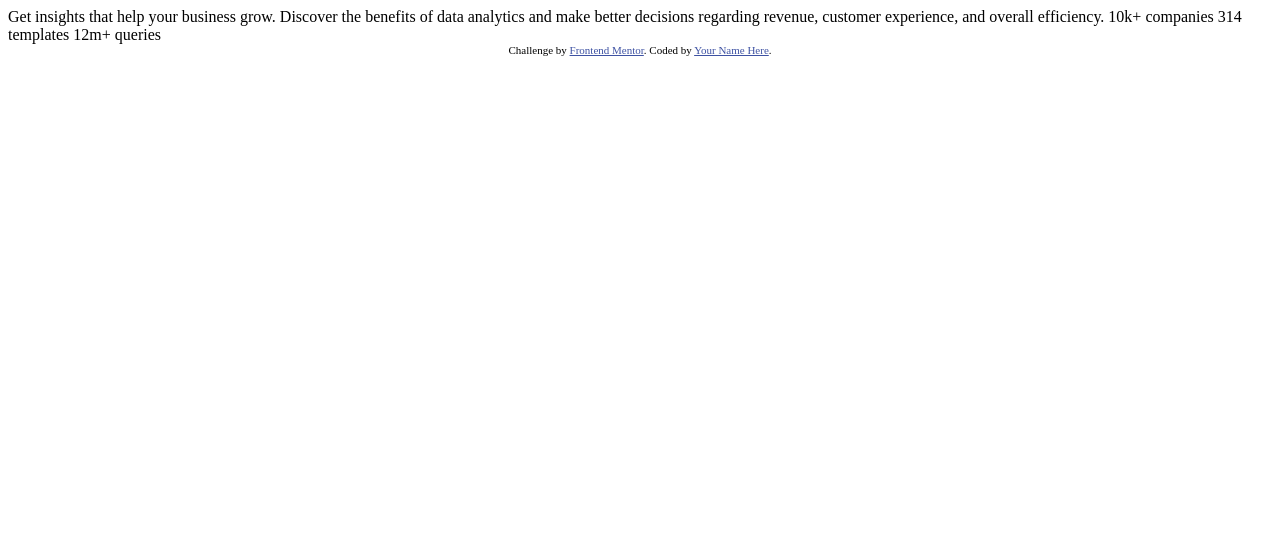
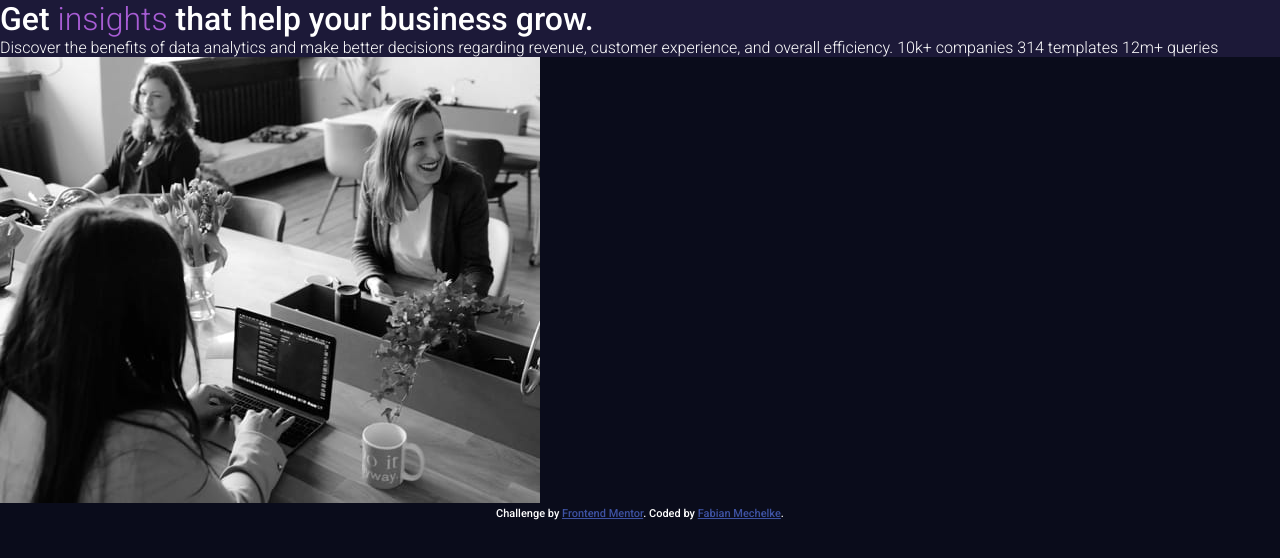
Before and after one commit to maxseidlitz/frontend-mentor, a plain HTML site: page stats-preview-card-component/stats-preview-card-component-main/index.html in a window 1280 px wide. Drawn offline with Linux system fonts and the light colour scheme.

Commit message:
simple styling

```diff
--- a/stats-preview-card-component/stats-preview-card-component-main/index.html
+++ b/stats-preview-card-component/stats-preview-card-component-main/index.html
@@ -5,7 +5,7 @@
   <meta name="viewport" content="width=device-width, initial-scale=1.0"> <!-- displays site properly based on user's device -->
 
   <link rel="icon" type="image/png" sizes="32x32" href="./images/favicon-32x32.png">
-
+  <link rel="stylesheet" href="styles.css">
   <title>Frontend Mentor | Stats preview card component</title>
 
   <!-- Feel free to remove these styles or customise in your own stylesheet 👍 -->
@@ -15,19 +15,24 @@
   </style>
 </head>
 <body>
+  <div class="card">
+    <h1>Get <a style="color: #A85DD5;">insights</a> that help your business grow.</h1>
 
-  Get insights that help your business grow.
+    <a>Discover the benefits of data analytics and make better decisions regarding revenue, customer
+    experience, and overall efficiency.</a>
 
-  Discover the benefits of data analytics and make better decisions regarding revenue, customer
-  experience, and overall efficiency.
+    <a>10k+ companies</a>
+    <a>314 templates</a>
+    <a>12m+ queries</a>
+  </div>
 
-  10k+ companies
-  314 templates
-  12m+ queries
+  <div class="card-img">
+    <img src="images/image-header-desktop.jpg" alt="team-desktop">
+  </div>
 
   <div class="attribution">
     Challenge by <a href="https://www.frontendmentor.io?ref=challenge" target="_blank">Frontend Mentor</a>.
-    Coded by <a href="#">Your Name Here</a>.
+    Coded by <a href="#">Fabian Mechelke</a>.
   </div>
 </body>
 </html>
--- /dev/null
+++ b/stats-preview-card-component/stats-preview-card-component-main/styles.scss
@@ -0,0 +1,33 @@
+@import url('https://fonts.googleapis.com/css2?family=Roboto:wght@300;400;500&display=swap');
+
+* {
+    margin: 0px;
+    padding: 0px;
+    box-sizing: border-box;
+    font-family: 'Roboto';
+    font-weight: 500;
+}
+
+body {
+    background-color: #0A0C1B;
+}
+
+.card {
+    background-color: #1C1938;
+    h1 {
+        color: white;
+    }
+    a {
+        color: white;
+        font-weight: 300;
+    }
+}
+
+.filter {
+    background-color: #A85DD5;
+    opacity: 50%;
+}
+
+.attribution {
+    color: white;
+}
```
Also changed, not shown: stats-preview-card-component/stats-preview-card-component-main/styles.css (added), 1 other file.
